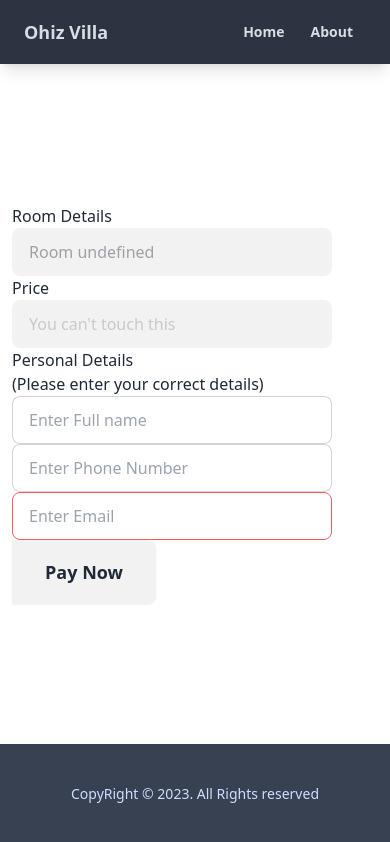
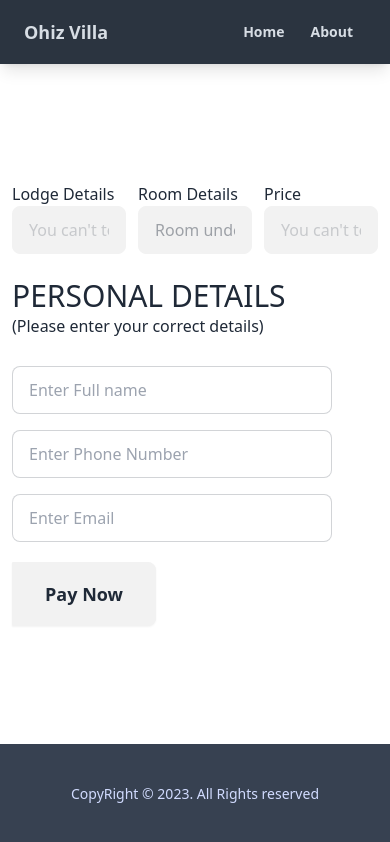
Before and after one commit to Explorarthecreator/Ohiz-Villa, a React (Create React App) app: page /checkout in a window 390 px wide. Built offline with nearby package versions, Linux system fonts and the light colour scheme; no server answers.

Commit message:
style: Changing the layout and handling responsiveness

```diff
--- a/src/Pages/Checkout.jsx
+++ b/src/Pages/Checkout.jsx
@@ -4,6 +4,7 @@ import { FlutterWaveButton, closePaymentModal } from "flutterwave-react-v3"
 import { PaystackButton } from "react-paystack"
 import {toast} from 'react-toastify'
 import { useNavigate } from "react-router-dom"
+import LodgeContext from "../context/lodge/LodgeContext"
 // import Flutter from '../components/Flutter'
 function Checkout() {
 
@@ -17,6 +18,7 @@ function Checkout() {
     // const [phoneNumber,setPhonenumber] = useState()
     // const [email,setEmail] = useState('')
     const {rom} = useContext(RoomContext)
+    const {lodge} = useContext(LodgeContext)
     const [disableInput, setDisableInput] = useState(false)
     const [paymentGateway, setPaymentGateway] = useState(true)
 
@@ -31,6 +33,10 @@ function Checkout() {
         number
     } = rom
 
+    const lodgeName = lodge.name
+
+    const details = {lodgeName,number,price}
+
 
     const handleName =(e)=>{
         setFormData((prevState)=>({
@@ -38,7 +44,9 @@ function Checkout() {
             [e.target.id] : e.target.value
         }))
 
-        console.log(formData);
+        // console.log(formData);
+        console.log(process.env.REACT_APP_FLUTTER_DICK);
+        console.log(process.env.REACT_APP_TEST_KEY)
     }
     // useEffect(()=>{
     //     console.log(rom);
@@ -104,14 +112,19 @@ function Checkout() {
 
       const componentProps = {
           ...paystackConfig,
-          text: 'Paystack Button',
+          text: 'Pay with Paystack!',
           onSuccess: (reference) => handlePaystackSuccessAction(reference),
           onClose: handlePaystackCloseAction,
       };
       const handlesubmit = (e)=>{
 
         e.preventDefault()
+        if(name === ''){
+            toast.error('Please enter your name')
+            return
+        }else{
             setDisableInput(true)
+        }
         // window.print()
 
     }
@@ -124,6 +137,13 @@ function Checkout() {
   return (
     <div>
 
+        <div className="flex gap-3 mb-6">
+            <div>
+                <p>
+                    Lodge Details
+                </p>
+                <input type="text" placeholder="You can't touch this" className="input input-bordered w-full max-w-xs" disabled value={lodge.name} />
+            </div>
             <div>
                 <p>
                     Room Details
@@ -136,15 +156,16 @@ function Checkout() {
                 </p>
                 <input type="text" placeholder="You can't touch this" className="input input-bordered w-full max-w-xs" disabled value={price} />
             </div>
+        </div>
 
-        <h1>
+        <h1 className=" text-3xl uppercase">
             Personal Details
         </h1>
         <span>
             (Please enter your correct details)
         </span>
 
-        <form onSubmit={handlesubmit}>
+        <form onSubmit={handlesubmit} className=" mt-7">
             <div className="form-control">
                 <div className="">
                     {/* <input
@@ -155,28 +176,31 @@ function Checkout() {
                         // onChange={handleChange}
                         /> */}
                     <input type="text" placeholder="Enter Full name" className="input input-bordered w-full max-w-xs" id="name" value={name} onChange={handleName} required disabled={disableInput} /> <br />
-                    <input type="tel" placeholder="Enter Phone Number" className="input input-bordered w-full max-w-xs" id="phoneNumber" value={phoneNumber}  onChange={handleName} required disabled={disableInput} /> <br />
-                    <input type="email" placeholder="Enter Email" className="input input-bordered w-full max-w-xs input-error" id="email" value={email} onChange={handleName} required disabled={disableInput} /> <br />
+                    <input type="tel" placeholder="Enter Phone Number" className="input input-bordered w-full max-w-xs my-4" id="phoneNumber" value={phoneNumber}  onChange={handleName} required disabled={disableInput} /> <br />
+                    <input type="email" placeholder="Enter Email" className="input input-bordered w-full max-w-xs" id="email" value={email} onChange={handleName} required disabled={disableInput} /> <br />
 
                     {/* <input type="radio" name="paymnt" id="fkuer" onSelect={()=>{console.log(" FLutter");}} /> Flutter <br /> */}
 
 
                     {
                         disableInput?<div>
-                        <p>
+                        <p className="my-5">
                             Choose A payment option
                         </p>
-                            <input type="radio" name="payment" id="paystack" onChange={(e)=>handleSelect(e)} checked={paymentGateway}/> Paystack <br />
-                            <input type="radio" name="payment" id="flutter" onChange={(e)=>handleSelect(e)} checked={!paymentGateway} /> Flutter <br />
-                        <div>
+
+                        <div className="flex gap-3">
+                            <input type="radio" name="payment" id="paystack" onChange={(e)=>handleSelect(e)} checked={paymentGateway} className="radio radio-lg"/> Paystack <br />
+                            <input type="radio" name="payment" id="flutter" onChange={(e)=>handleSelect(e)} checked={!paymentGateway} className="radio radio-lg" /> Flutter <br />
+                        </div>
+                        <div className="mt-6 md:flex">
                             <PaystackButton {...componentProps}  className={`btn btn-lg btn-success ${paymentGateway?'btn-success':'btn-disabled'}`}/>
-                            <FlutterWaveButton {...fwConfig} disabled={paymentGateway} className="btn btn-lg ml-3 btn-success"/>
+                            <FlutterWaveButton {...fwConfig} disabled={paymentGateway} className="btn btn-lg mt-3 btn-success"/>
                             {/* <button className="btn btn-lg ml-3 btn-success" disabled={paymentGateway}>
                                 Fluterwave
                             </button> */}
                         </div>
                         </div>:
-                        <button type='submit' className='rounded-l-none w-36 btn btn-lg'>
+                        <button type='submit' className='rounded-l-none w-36 btn btn-lg mt-5'>
                             Pay Now
                         </button>
                     }
```
Lines whose indentation alone changed are shown as unchanged.
